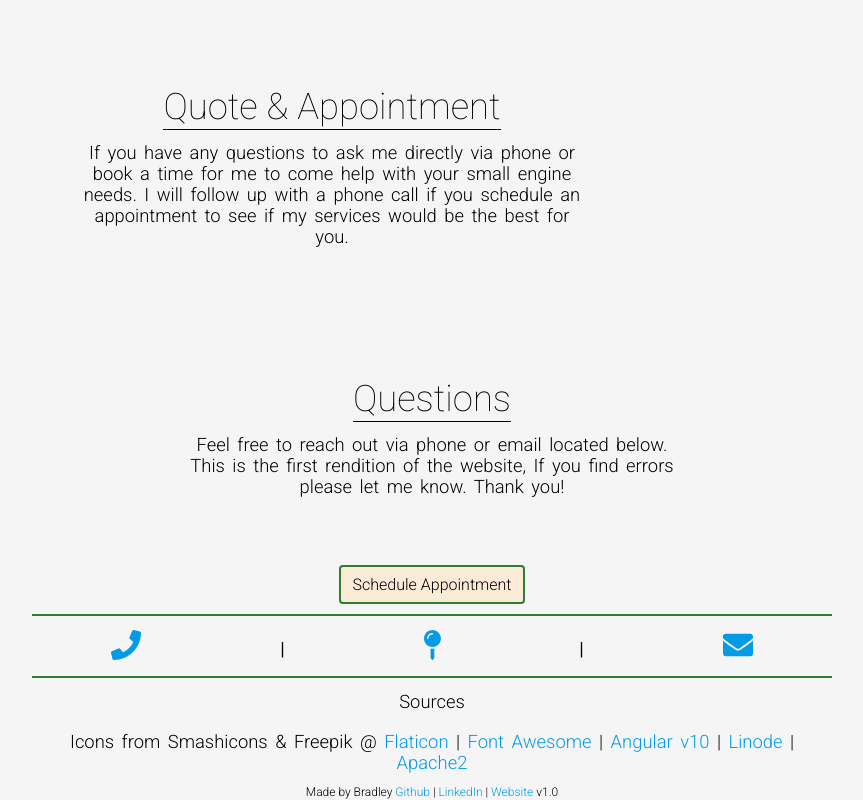
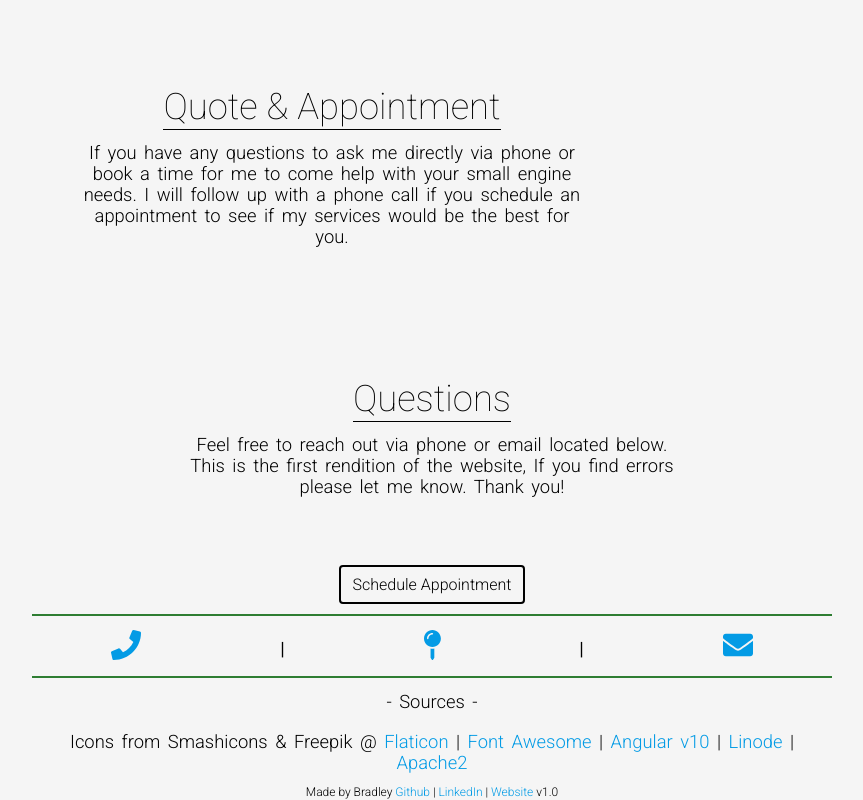
Before and after one commit to BradleyHarper/serviceWebsite, an Angular app: page / in a window 1280 px wide. In both pictures the pointer is over the link "Schedule Appointment". Shown: the part 1473-2273 px from the top of the page, without its empty margins (208-1071 px from the left). Built offline with nearby package versions, Linux system fonts and the light colour scheme.

Commit message:
Removed ALL hr tags as they are ALL inconsistent across browsers (for my application). There are still some discrepancies but heaps more tolerable than before. Theme is now as consistent as it gets.

```diff
--- a/src/app/app.component.html
+++ b/src/app/app.component.html
@@ -44,7 +44,7 @@
       </div>
     </footer>
     <div class="sources">
-      <h6>Sources</h6>
+      <h6>- Sources -</h6>
       <h6>Icons from Smashicons & Freepik @
         <a href="https://www.flaticon.com/">Flaticon</a> |
         <a href="https://fontawesome.com">Font&nbsp;Awesome</a> |
--- a/src/app/app.component.scss
+++ b/src/app/app.component.scss
@@ -69,7 +69,7 @@ small {
 }
 
 .acuity-embed-button:hover{
-  background-color: antiquewhite;
+  border: 2px solid black;
 }
 
 .container {
@@ -99,8 +99,8 @@ small {
   justify-content: center;
 }
 
-.icon-phone:hover, .icon-mail:hover, .icon-location:hover {
-  background-color: antiquewhite;
+.icon-phone:hover, .icon-mail:hover, .icon-location:hover, .acuity-embed-button:hover {
+  border-bottom: 2px solid black;
 }
 
 .icon-location > fa-icon {
```
